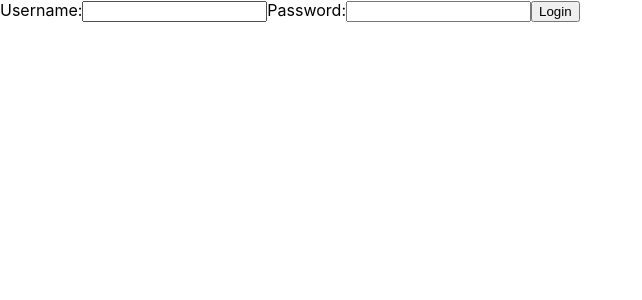
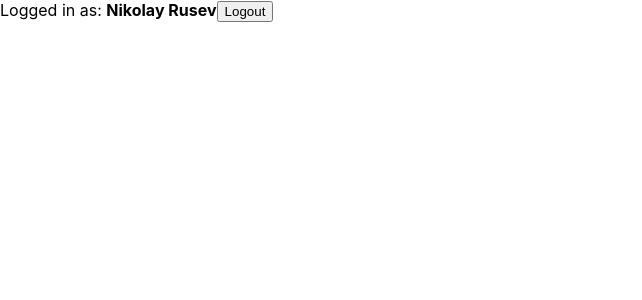
Before and after one commit to nikolay-rusev/react-hooks-packt, a React (Create React App) app in the folder chapter3_1/: page / in a window 1280 px wide. Shown: the top 300 px of the page, without its empty margins (0-642 px from the left). Built offline with nearby package versions, Linux system fonts and the light colour scheme.

Commit message:
update logout component

```diff
--- a/chapter3_1/src/App.js
+++ b/chapter3_1/src/App.js
@@ -1,6 +1,6 @@
 import React from "react";
-import Login from "./user/Login";
+import Logout from "./user/Logout";
 
 export default function App() {
-  return <Login />
+  return <Logout user="Nikolay Rusev" />
 }
--- a/chapter3_1/src/user/Logout.js
+++ b/chapter3_1/src/user/Logout.js
@@ -0,0 +1,17 @@
+import React from "react";
+import PropTypes from "prop-types";
+
+function Logout({ user }) {
+    return (
+        <form onSubmit={e => e.preventDefault()}>
+            Logged in as: <b>{user}</b>
+            <input type="submit" value="Logout" />
+        </form>
+    )
+}
+
+Logout.propTypes = {
+    user: PropTypes.string
+}
+
+export default Logout
```
